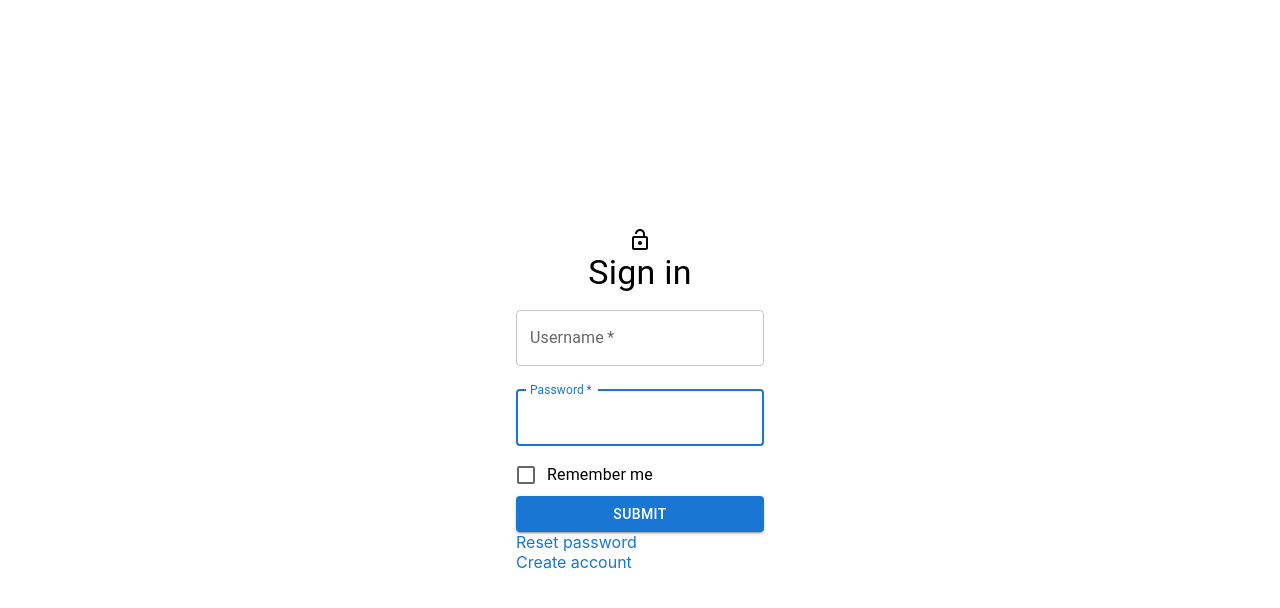
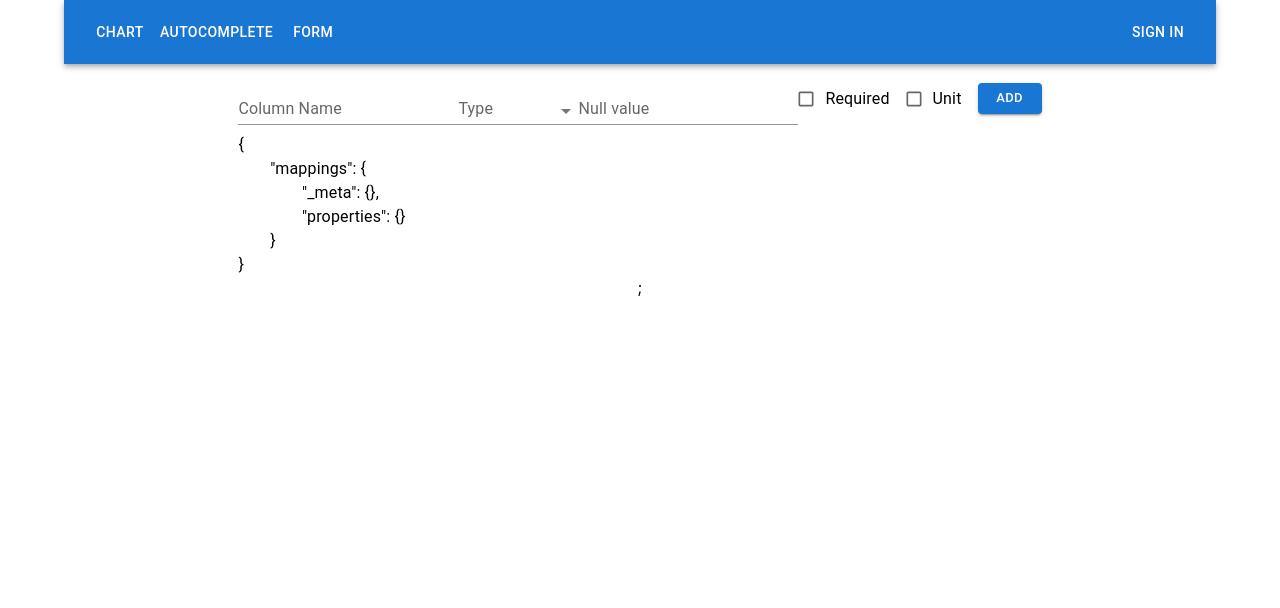
Before and after one commit to korczu/Sign-in-form, a React (Create React App) app: page / in a window 1280 px wide. Shown: the top 608 px of the page. Built offline with nearby package versions, Linux system fonts and the light colour scheme.

Commit message:
Form added, AppBar added

```diff
--- a/src/App.js
+++ b/src/App.js
@@ -2,22 +2,57 @@ import { Container } from "@mui/system";
 import SignIn from "./Components/SignIn";
 import React, { useState } from "react";
 import MainContent from "./Components/MainContent";
+import { AppBar, Box, Button, Toolbar } from "@mui/material";
+
+const initUser = { username: "", password: "" };
 
 function App() {
-  const initUser = { username: "", password: "" };
   const [user, setUser] = useState(initUser);
+  const [showSignIn, setShowSignIn] = React.useState(false);
+
+  const pages = ["Chart", "Autocomplete", "Form"];
+  const [currentPage, setCurrentPage] = React.useState(pages[2]);
 
   function onSubmit(value) {
     if (!value) throw Error("Value can not be null or undefined");
     setUser(value);
+    setShowSignIn(false);
   }
 
   return (
-    <Container maxWidth="sm">
-      {user === initUser ? (
-        <SignIn onSubmit={onSubmit}></SignIn>
+    <Container maxWidth="lg">
+      <AppBar position="static">
+        <Toolbar>
+          {pages.map((page) => (
+            <Button
+              key={page}
+              sx={{ color: "white" }}
+              onClick={() => {
+                setShowSignIn(false);
+                setCurrentPage(page);
+              }}
+            >
+              {page}
+            </Button>
+          ))}
+          <Box sx={{ flexGrow: 1, display: "flex", justifyContent: "end" }}>
+            {user === initUser ? (
+              <Button
+                sx={{ color: "white" }}
+                onClick={() => setShowSignIn(true)}
+              >
+                Sign In
+              </Button>
+            ) : (
+              user.username
+            )}
+          </Box>
+        </Toolbar>
+      </AppBar>
+      {showSignIn ? (
+        <SignIn onSubmit={onSubmit} />
       ) : (
-        <MainContent username={user.username}></MainContent>
+        <MainContent currentPage={currentPage} setUser={setUser}></MainContent>
       )}
     </Container>
   );
--- /dev/null
+++ b/src/Components/Form.jsx
@@ -0,0 +1,159 @@
+import {
+  Box,
+  Button,
+  Checkbox,
+  FormControl,
+  FormControlLabel,
+  FormGroup,
+  InputLabel,
+  MenuItem,
+  Select,
+  TextField,
+  Typography,
+} from "@mui/material";
+import React from "react";
+
+function Form({ value }) {
+  const defaultValue = {
+    mappings: {
+      _meta: {},
+      properties: {},
+    },
+  };
+  const [mapping, setMapping] = React.useState(value || defaultValue);
+  const [id, setID] = React.useState("");
+  const [name, setName] = React.useState("");
+  const [type, setType] = React.useState("");
+  const [unit, setUnit] = React.useState(false);
+  const [required, setRequired] = React.useState(false);
+  const [nullValue, setNullValue] = React.useState("");
+
+  function handleClick() {
+    const meta = {
+      ...mapping.mappings._meta,
+      [id]: {
+        name,
+        required,
+        unit,
+      },
+    };
+    const properties = {
+      ...mapping.mappings.properties,
+      [id]: {
+        type,
+        nullValue,
+      },
+    };
+    setMapping({
+      ...mapping,
+      mappings: {
+        _meta: { ...meta },
+        properties: { ...properties },
+      },
+    });
+  }
+  return (
+    <Box>
+      <Box
+        sx={{
+          display: "flex",
+          alignItems: "center",
+        }}
+      >
+        <TextField
+          margin="normal"
+          id="columnName"
+          size="small"
+          label="Column Name"
+          name="columnName"
+          value={name}
+          variant="standard"
+          onChange={(e) => {
+            const inputValue = e.target.value;
+            const inputValueModified = inputValue
+              .toLowerCase()
+              .split(" ")
+              .join("_");
+            setName(inputValue);
+            setID(inputValueModified);
+          }}
+        />
+        <FormControl
+          variant="standard"
+          size="small"
+          sx={{ minWidth: 120 }}
+          margin="normal"
+        >
+          <InputLabel id="typeLabel">Type</InputLabel>
+          <Select
+            labelId="typeLabel"
+            id="type"
+            value={type}
+            label="Type"
+            onChange={(e) => {
+              const inputValue = e.target.value;
+              setType(inputValue);
+            }}
+          >
+            <MenuItem value="">
+              <em>None</em>
+            </MenuItem>
+            <MenuItem value="text">Text</MenuItem>
+            <MenuItem value="boolean">Boolean</MenuItem>
+            <MenuItem value="keyword">Keyword</MenuItem>
+          </Select>
+        </FormControl>
+        <TextField
+          size="small"
+          margin="normal"
+          id="nullValue"
+          value={nullValue}
+          label="Null value"
+          name="nullValue"
+          variant="standard"
+          onChange={(e) => {
+            const inputValue = e.target.value;
+            setNullValue(inputValue);
+          }}
+        />
+        <FormControlLabel
+          control={
+            <Checkbox
+              size="small"
+              value={required}
+              onChange={() => {
+                setRequired(!required);
+              }}
+            />
+          }
+          label="Required"
+        />
+        <FormControlLabel
+          control={
+            <Checkbox
+              size="small"
+              value={unit}
+              onChange={() => {
+                setUnit(!unit);
+              }}
+            />
+          }
+          label="Unit"
+        />
+        <Button
+          variant="contained"
+          margin="normal"
+          size="small"
+          onClick={handleClick}
+        >
+          Add
+        </Button>
+      </Box>
+      <Typography component="pre" variant="body1">
+        {JSON.stringify(mapping, null, "\t")}
+      </Typography>
+    </Box>
+  );
+}
+
+export default Form;
--- a/src/Components/MainContent.jsx
+++ b/src/Components/MainContent.jsx
@@ -4,10 +4,13 @@ import Chart from "./Chart";
 import { chartData } from "../data";
 import MovieInput from "./MovieInput";
 import { filmsData } from "../data";
+import Form from "./Form";
+import SignIn from "./SignIn";
 
-function MainContent({ username }) {
+function MainContent({ currentPage, setUser }) {
   const [value, setValue] = useState(null);
   const [options, setOptions] = useState([]);
+
   const getOptions = (input) => {
     let timer;
     const deleyedSearch = debounce(
@@ -29,18 +32,16 @@ function MainContent({ username }) {
     deleyedSearch();
   };
 
+  if (currentPage === "Autocomplete") {
     return (
       <Box
+        margin="normal"
         sx={{
           display: "flex",
           alignItems: "center",
           flexDirection: "column",
         }}
       >
-      <Typography component="h1" variant="h5">
-        Welcome {username}!
-      </Typography>
-      <Chart data={chartData} />
         <Typography component="p" variant="body1">
           value:{value}
         </Typography>
@@ -54,4 +55,46 @@ function MainContent({ username }) {
     );
   }
 
+  if (currentPage === "Form") {
+    return (
+      <Box
+        margin="normal"
+        sx={{
+          display: "flex",
+          alignItems: "center",
+          flexDirection: "column",
+        }}
+      >
+        <Form />;
+      </Box>
+    );
+  }
+
+  if (currentPage === "Chart") {
+    return (
+      <Box
+        margin="normal"
+        sx={{
+          display: "flex",
+          alignItems: "center",
+          flexDirection: "column",
+        }}
+      >
+        <Chart data={chartData} />;
+      </Box>
+    );
+  }
+
+  return (
+    <Box
+      margin="normal"
+      sx={{
+        display: "flex",
+        alignItems: "center",
+        flexDirection: "column",
+      }}
+    ></Box>
+  );
+}
+
 export default MainContent;
--- a/src/Components/SignIn.jsx
+++ b/src/Components/SignIn.jsx
@@ -44,7 +44,6 @@ function SignIn({ onSubmit, handleRememberMe }) {
         }}
       >
         <TextField
-          autoComplete
           margin="normal"
           id="username"
           label="Username"
```
Lines whose indentation alone changed are shown as unchanged.
